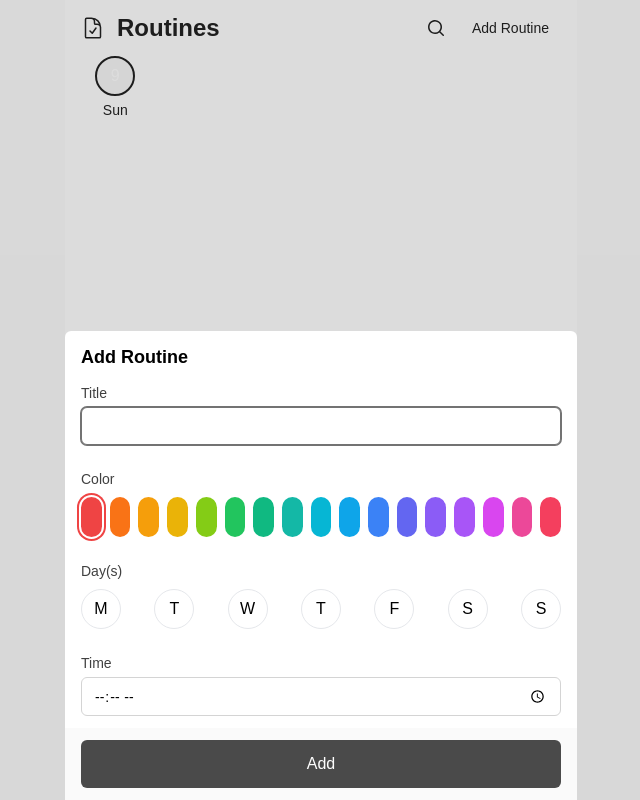
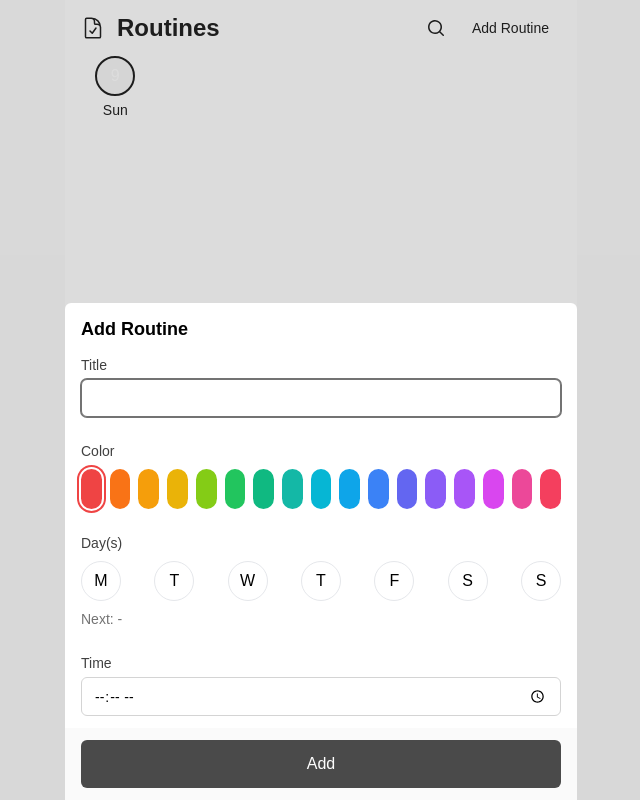
Before and after one commit to brantem/hazelnut, a Next.js app: page /routines in a window 1280 px wide. Both pictures are taken after a click on the button "Add Routine". Shown: the whole page, without its empty margins (319-959 px from the left). Built offline with nearby package versions, Linux system fonts and the light colour scheme; a web font is replaced by a local one.

Commit message:
Add helper for DayPicker in SaveRoutineModal

```diff
--- a/src/components/DayPicker.tsx
+++ b/src/components/DayPicker.tsx
@@ -1,7 +1,10 @@
 import { ChangeEvent, useRef } from 'react';
 import clsx from 'clsx';
+import dayjs from 'dayjs';
 
 import days from 'data/days';
+import { Day } from 'types/shared';
+import { getFirstDateDifferenceFromToday } from 'lib/helpers';
 
 type DayProps = {
   day: string;
@@ -49,12 +52,13 @@ const Day = ({ day, isSelected, isDisabled, onChange }: DayProps) => {
 };
 
 type DayPickerProps = {
-  value: string[];
-  onChange: (days: string[]) => void;
+  value: Day[];
+  onChange: (days: Day[]) => void;
   isDisabled?: boolean;
+  showNext?: boolean;
 };
 
-const DayPicker = ({ value, onChange, isDisabled }: DayPickerProps) => {
+const DayPicker = ({ value, onChange, isDisabled, showNext }: DayPickerProps) => {
   return (
     <div data-testid="day-picker">
       <label className="block text-sm font-medium text-neutral-700">Day(s)</label>
@@ -70,6 +74,15 @@ const DayPicker = ({ value, onChange, isDisabled }: DayPickerProps) => {
           />
         ))}
       </div>
+
+      {showNext && (
+        <p className="mt-2 text-sm text-neutral-500">
+          Next:{' '}
+          {value.length
+            ? dayjs().startOf('day').add(getFirstDateDifferenceFromToday(value), 'day').format('D MMM')
+            : '-'}
+        </p>
+      )}
     </div>
   );
 };
--- a/src/components/Routine/SaveRoutineModal.tsx
+++ b/src/components/Routine/SaveRoutineModal.tsx
@@ -66,11 +66,14 @@ const SaveRoutineModal = () => {
             isDisabled={formik.isSubmitting}
           />
 
-          <DayPicker
-            value={formik.values.days}
-            onChange={(days: string[]) => formik.setFieldValue('days', days)}
-            isDisabled={formik.isSubmitting}
-          />
+          <div className="relative">
+            <DayPicker
+              value={formik.values.days}
+              onChange={(days: string[]) => formik.setFieldValue('days', days)}
+              isDisabled={formik.isSubmitting}
+              showNext
+            />
+          </div>
 
           <Input label="Time" name="time" type="time" value={formik.values.time || ''} onChange={formik.handleChange} />
         </div>
--- a/src/lib/helpers.ts
+++ b/src/lib/helpers.ts
@@ -1,6 +1,6 @@
 import _pick from 'just-pick';
 
-import days from 'data/days';
+import days, { daysFromSunday } from 'data/days';
 import { Day } from 'types/shared';
 
 export const getMinutesFromTime = (time: string) => {
@@ -33,5 +33,14 @@ export const sortRoutines = <T extends { time: string | null }>(routines: T[]) =
   return withoutTime.concat(withTime.sort((a, b) => getMinutesFromTime(a.time!) - getMinutesFromTime(b.time!)));
 };
 
-// hack to fix swc minify bug
-export const pick = _pick;
+/* c8 ignore next */
+export const pick = _pick; // hack to fix swc minify bug
+
+export const getFirstDateDifferenceFromToday = (days: Day[]) => {
+  const day = days.sort((a, b) => daysFromSunday.indexOf(a) - daysFromSunday.indexOf(b))[0];
+  console.log(day);
+  const i = new Date().getDay();
+  const j = daysFromSunday.indexOf(day);
+  if (j > i) return j - i;
+  return i + (j - i) + (7 - i);
+};
```
Also changed, not shown: 1 other file (tests, documents, lock files or other folders).
